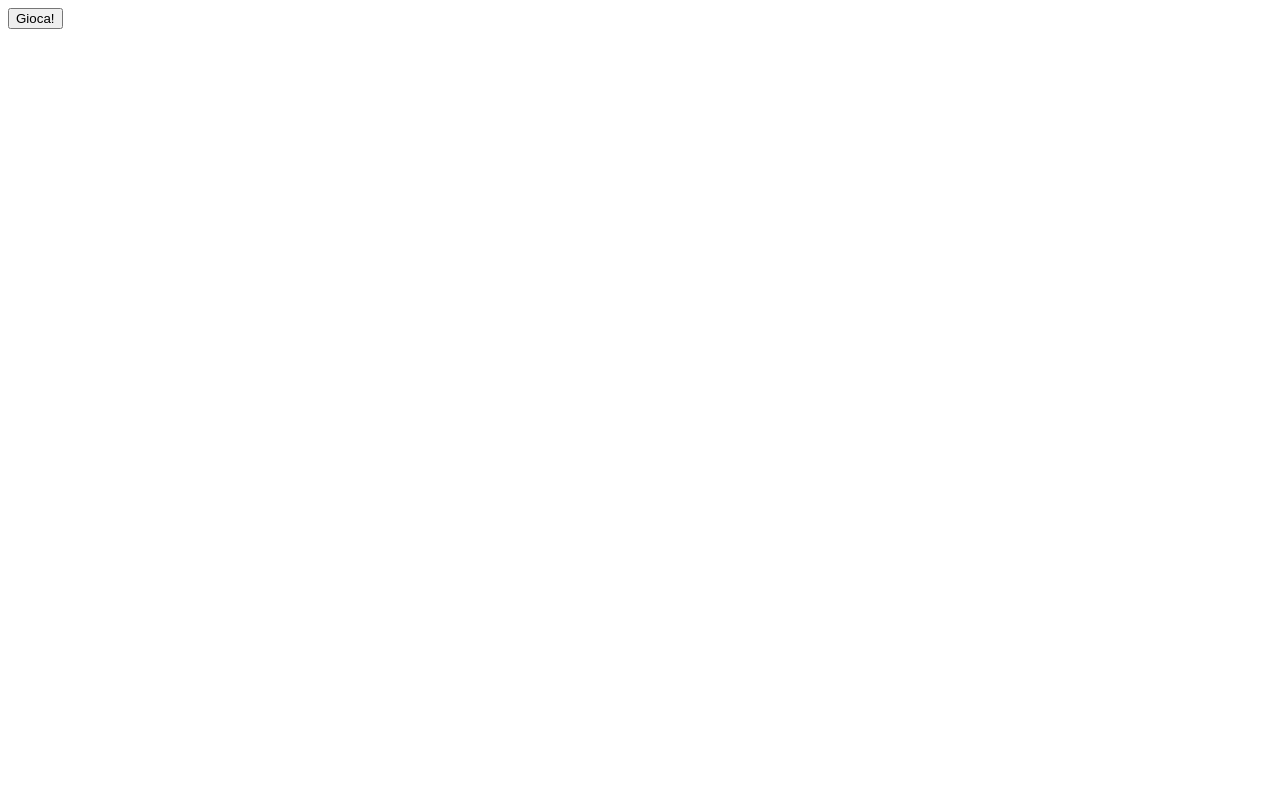
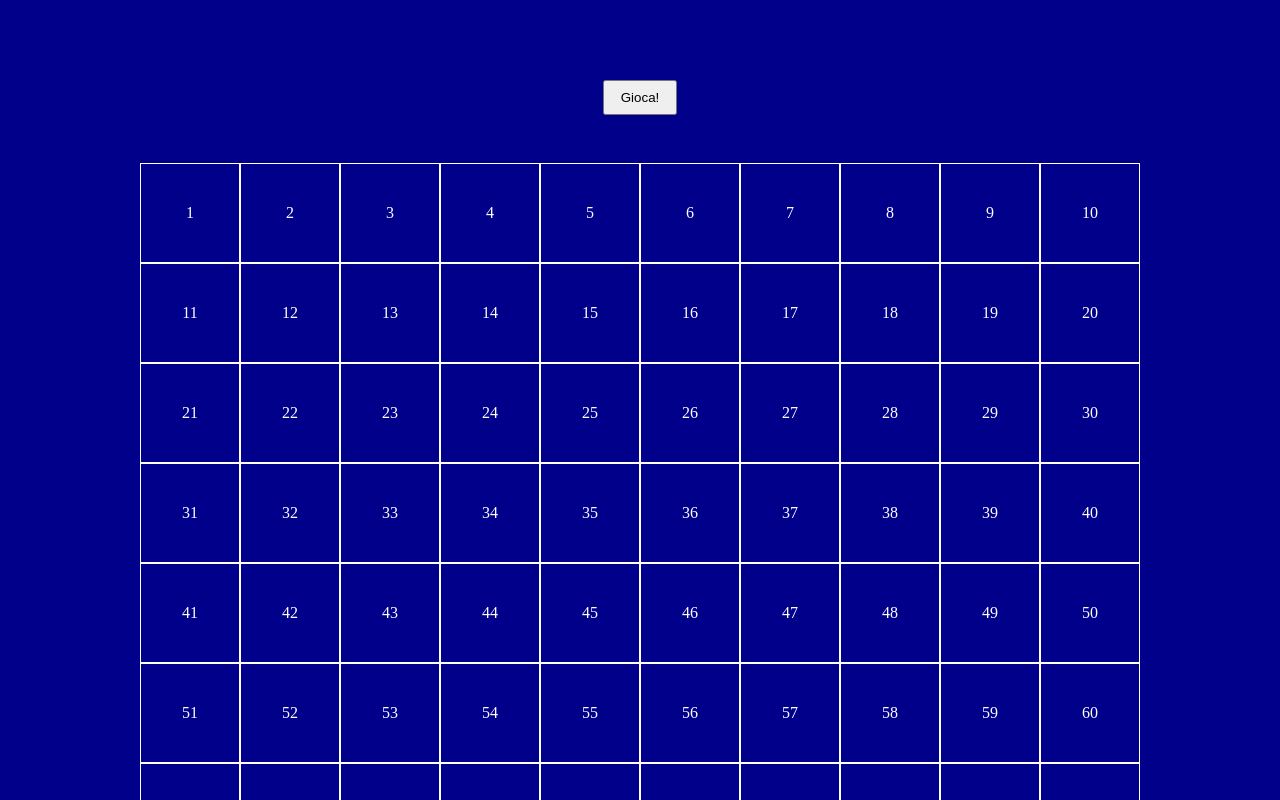
Before and after one commit to lorenzo-neri/js-campominato-grid, a plain HTML site: page index.html in a window 1280 px wide. Both pictures are taken after a click on the button "Gioca!". Shown: the top 800 px of the page. Drawn offline with Linux system fonts and the light colour scheme.

Commit message:
add function to create grid

```diff
--- a/assets/css/style.css
+++ b/assets/css/style.css
@@ -0,0 +1,41 @@
+* {
+    margin: 0;
+    padding: 0;
+    box-sizing: border-box;
+}
+
+body {
+    background-color: darkblue;
+}
+
+.container {
+    text-align: center;
+    max-width: 1000px;
+    margin: 5rem auto;
+}
+
+button{
+    padding: .5rem 1rem;
+    margin: 0 0 3rem 0;
+}
+
+.grid {
+    display: flex;
+    flex-wrap: wrap;
+}
+
+.cell {
+    width: calc(100% / 10);
+    aspect-ratio: 1 / 1;
+    display: flex;
+    justify-content: center;
+    align-items: center;
+    color: white;
+    border: 1px solid white;
+}
+
+.if_click{
+    background-color: lightblue;
+    color: black;
+    border: 1px solid black;
+}
--- a/assets/js/main.js
+++ b/assets/js/main.js
@@ -9,12 +9,34 @@ Quando l'utente clicca su ogni cella, la cella cliccata si colora di azzurro ed
 */
 
 //al click del button si genera una griglia di gioco
-document.querySelector('button').addEventListener('click', function(e) {
+document.querySelector('button').addEventListener('click', function (e) {
 
-    console.log('click');
+    //console.log('click');
 
-  });
+    //griglia formata da 10 celle x 10 celle
+    //creo una funzione per generare la griglia
+    function generateGrid(domEl, limit) {
 
-//griglia formata da 10 celle x 10 celle
+        //genero la griglia
+        for (let i = 0; i < limit; i++) {
 
-//cliccando sulla cella, la cella si colora di azzurro ed emette un messaggio in console
+            const cellEl = document.createElement('div');
+            cellEl.className = 'cell';
+            cellEl.append(i + 1);
+            domEl.append(cellEl);
+            //console.log(cellEl);
+
+            //cliccando sulla cella, la cella si colora di azzurro ed emette un messaggio in console
+            cellEl.addEventListener('click', function () {
+                //console.log('click on', cellEl);
+                this.classList.toggle('if_click');
+            })
+        }
+    }
+
+    const gridEl = document.querySelector('.grid');
+    const limit = 100;
+    generateGrid(gridEl, limit);
+
+
+});
--- a/index.html
+++ b/index.html
@@ -5,10 +5,16 @@
         <meta name="viewport" content="width=device-width, initial-scale=1.0">
         <title>Griglia Campo Minato</title>
         <link rel="stylesheet" href="./assets/css/style.css">
-        <script src="./assets/js/main.js" defer ></script>
+        <script src="./assets/js/main.js" defer></script>
     </head>
     <body>
-        <button>Gioca!</button>
+
+        <div class="container">
+            <button>Gioca!</button>
+            <div class="grid">
+
+            </div>
+        </div>
 
     </body>
 </html>
```
Also changed, not shown: assets/griglia.png (added).
